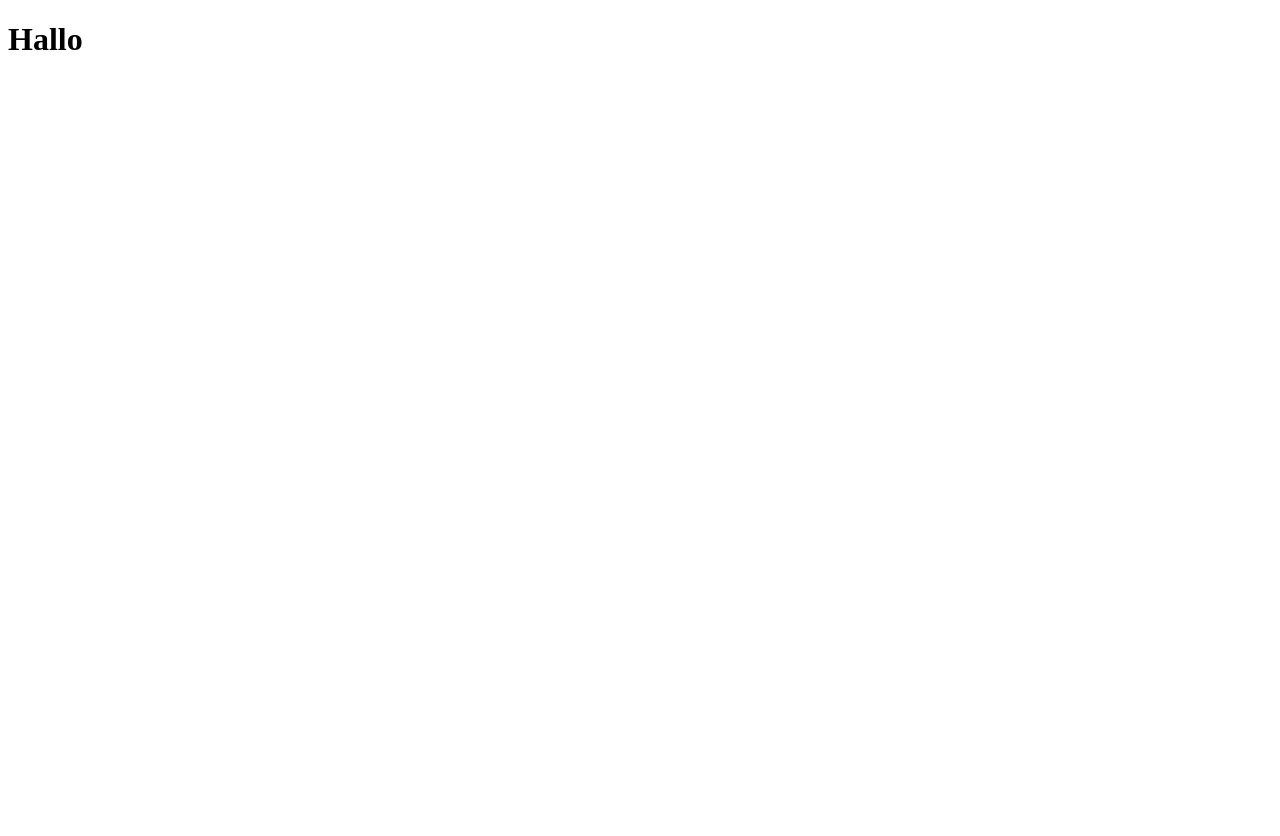
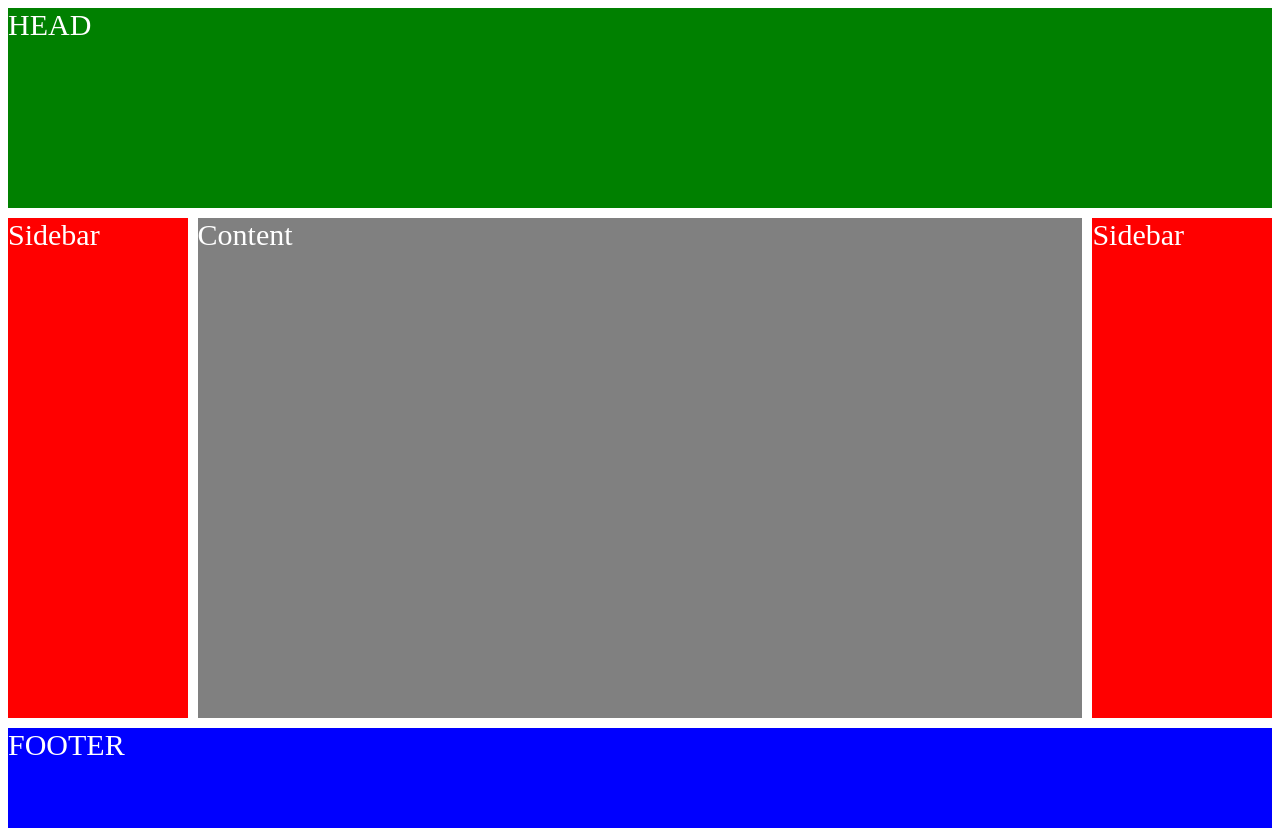
Before and after one commit to arcvolan/arcvolan.github.io, a plain HTML site: page index.html in a window 1280 px wide. Before the commit the page ends 800 px from the top, so only its background shows below. Drawn offline with Linux system fonts and the light colour scheme.

Commit message:
add css
div
class

```diff
--- /dev/null
+++ b/CSS/style.css
@@ -0,0 +1,67 @@
+* {
+  box-sizing: border-box;
+}
+
+body{
+  color: white;
+  font-size: 30px;
+}
+
+.row:after {
+     visibility: hidden;
+     display: block;
+     font-size: 0;
+     content: " ";
+     clear: both;
+     height: 0;
+     }
+.row { display: inline-block; }
+/* start commented backslash hack \*/
+* html .rowrowrow { height: 1%; }
+.row { display: block; }
+/* close commented backslash hack */
+
+.header {
+  margin-bottom: 10px;
+
+}
+.in-header {
+  background: green;
+  height: 200px;
+}
+.content {
+  width: 70%;
+  float: left;
+}
+.in-content {
+  min-height: 500px;
+  background: grey;
+}
+
+.sidebar-l {
+  width: 15%;
+  float: left;
+  padding-right: 10px;
+}
+.in-sidebar-l {
+  background: red;
+  min-height: 500px;
+}
+.sidebar-r {
+  width: 15%;
+  float: left;
+  padding-left: 10px;
+}
+.in-sidebar-r {
+  background: red;
+  min-height: 500px;
+}
+
+.footer {
+  margin-top: 10px;
+  max-height: 100px;
+}
+.in-footer {
+  background: blue;
+  min-height: 100px;
+}
--- a/index.html
+++ b/index.html
@@ -1,10 +1,33 @@
 <!DOCTYPE html>
 <html>
-  <head>
+<head>
+    <title>My landing Page</title>
     <meta charset="utf-8">
-    <title>My landing Page</title>
-  </head>
-  <body>
-    <h1>Hallo</h1>
-  </body>
+    <link rel="stylesheet" href="css/style.css">
+</head>
+<body>
+
+  <div class="wrappper">
+
+      <div class="header">
+        <div class="in-header">HEAD</div>
+      </div>
+    <div class="row">
+      <div class="sidebar-l">
+        <div class="in-sidebar-l">Sidebar</div>
+      </div>
+      <div class="content">
+        <div class="in-content">Content</div>
+      </div>
+      <div class="sidebar-r">
+        <div class="in-sidebar-r">Sidebar</div>
+      </div>
+    </div>
+      <div class="footer">
+        <div class="in-footer">FOOTER</div>
+      </div>
+
+  </div>
+
+</body>
 </html>
```
